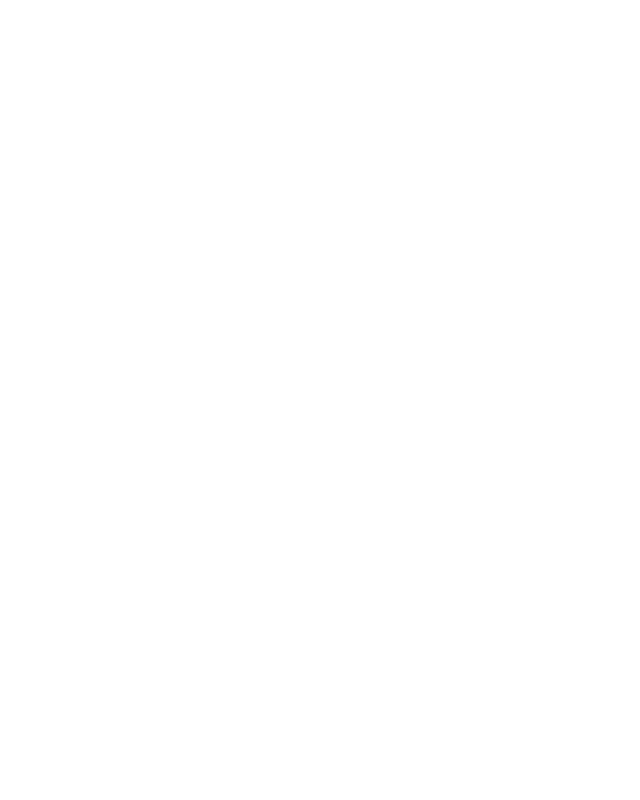
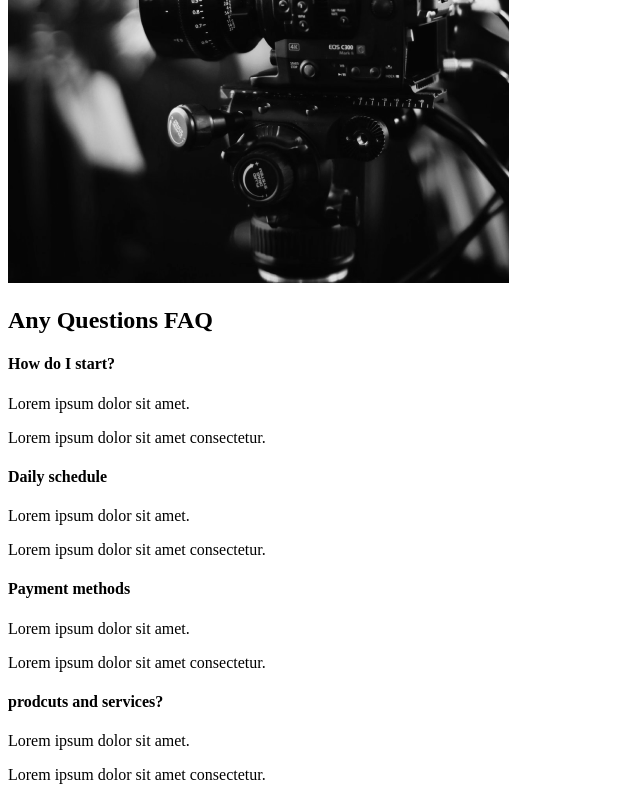
Before and after one commit to cody-y13/website, a React (Create React App) app: page / in a window 1280 px wide. Shown: the part 2099-2899 px from the top of the page, without its empty margins (0-640 px from the left). Before the commit the page ends 982 px from the top, so only its background shows below. Built offline with nearby package versions, Linux system fonts and the light colour scheme.

Commit message:
4-faqsection

```diff
--- /dev/null
+++ b/src/components/faqsection.js
@@ -0,0 +1,39 @@
+import React from 'react';
+
+const Faqsection = () =>{
+    return(
+        <div className="faq">
+            <h2>Any Questions <span>FAQ</span></h2>
+            <div className="question">
+                <h4>How do I start?</h4>
+                <div className="answer">
+                    <p>Lorem ipsum dolor sit amet.</p>
+                    <p>Lorem ipsum dolor sit amet consectetur.</p>
+                </div>
+            </div>
+            <div className="question">
+                <h4>Daily schedule</h4>
+                <div className="answer">
+                    <p>Lorem ipsum dolor sit amet.</p>
+                    <p>Lorem ipsum dolor sit amet consectetur.</p>
+                </div>
+            </div>
+            <div className="question">
+                <h4>Payment methods</h4>
+                <div className="answer">
+                    <p>Lorem ipsum dolor sit amet.</p>
+                    <p>Lorem ipsum dolor sit amet consectetur.</p>
+                </div>
+            </div>
+            <div className="question">
+                <h4>prodcuts and services?</h4>
+                <div className="answer">
+                    <p>Lorem ipsum dolor sit amet.</p>
+                    <p>Lorem ipsum dolor sit amet consectetur.</p>
+                </div>
+            </div>
+        </div>
+    );
+};
+
+export default Faqsection;
--- a/src/pages/aboutus.js
+++ b/src/pages/aboutus.js
@@ -1,10 +1,16 @@
 import React from 'react';
 //page components
 import Aboutsection from '../components/aboutsection';
+import Servicessection from '../components/servicessection';
+import Faqsection from '../components/faqsection';
 
 const Aboutus =() =>{
     return(
-        <Aboutsection />
+        <>
+            <Aboutsection />
+            <Servicessection />
+            <Faqsection />
+        </>
     );
 };
 
```
Also changed, not shown: 2 other files (tests, documents, lock files or other folders).
